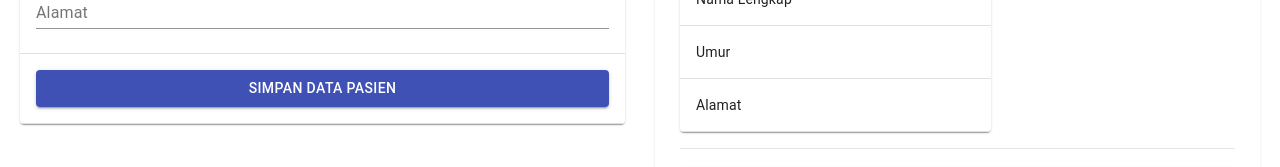
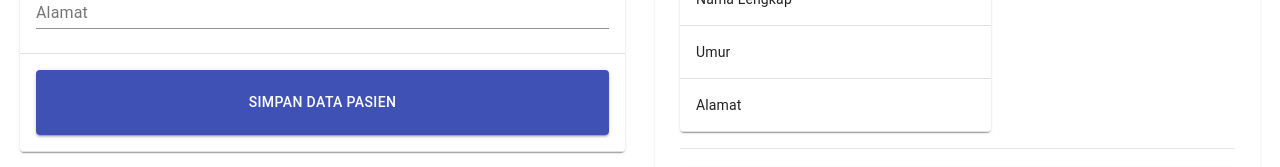
Before and after one commit to bzulamridn/RJ-Aplikasi-Pendaftaran-Antrian-Puskesmas, a React (Create React App) app: page / in a window 1280 px wide. Shown: the part 765-932 px from the top of the page. Built offline with nearby package versions, Linux system fonts and the light colour scheme; no server answers.

Commit message:
memperbaiki validation

```diff
--- a/src/App.js
+++ b/src/App.js
@@ -42,6 +42,7 @@ const useStyles = makeStyles((theme) => ({
 function App() {
 
   const classes = useStyles();
+  const [isLogin, setLogin] = useState(false);
   const [total, setTotal] = useState('0');
   const [dipanggil, setDipanggil] = useState('0');
   const [sisa, setSisa] = useState('0');
@@ -71,7 +72,7 @@ function App() {
   const [bpjs, setBpjs] = useState('');
   const [indekx, setIndex ] = useState('');
   const [kabkota, setKabkota] = useState('6101'); //sambas
-  const [kodeFaskes, setKodeFaskes] = useState('610110001');
+  const [kodeFaskes, setKodeFaskes] = useState('610110003');
 
 
   useEffect(() => {
@@ -250,7 +251,7 @@ function App() {
                       <TableCell colSpan={2}><TextField label="Alamat" margin="normal" style={{ width: '100%' }} onChange={({ target }) => setAlamatpost(target.value)} /></TableCell>
                     </TableRow>
                     <TableRow>
-                      <TableCell colSpan={2}> <Button variant="contained" color="primary" style={{ width: '100%' }} onClick={() => simpanPasien()}>Simpan Data Pasien</Button></TableCell>
+                      <TableCell colSpan={2}> <Button variant="contained" color="primary" style={{ width: '100%', padding: 20 }} onClick={() => simpanPasien()}>Simpan Data Pasien</Button></TableCell>
                     </TableRow>
                   </TableBody>
                 </Table>
```
